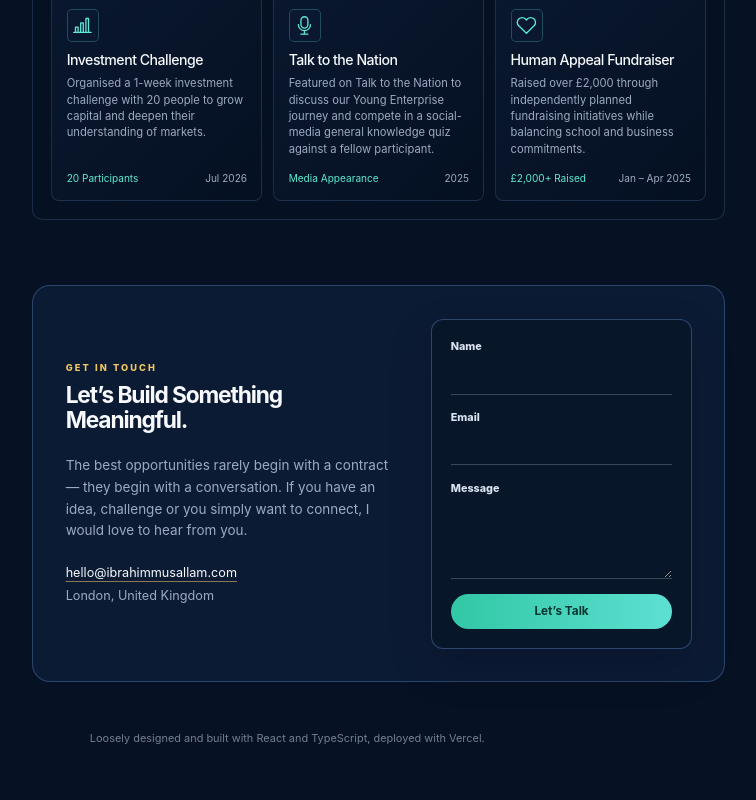
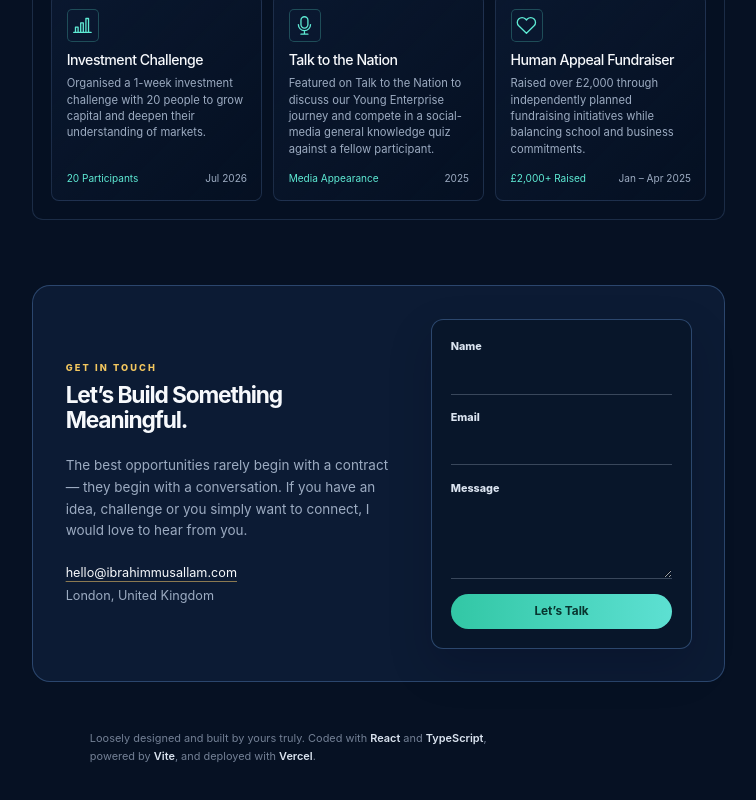
Before and after one commit to ibrahimmusallam10/Ibrahim-sConciergeUK, a React (Vite) app: page / in a window 1280 px wide. Shown: the part 3303-4103 px from the top of the page, without its empty margins (507-1263 px from the left). Built offline with nearby package versions, Linux system fonts and the light colour scheme.

Commit message:
Expand linked site credit
Publishes the expanded personal build credit with official technology links.

```diff
--- a/src/App.tsx
+++ b/src/App.tsx
@@ -512,7 +512,11 @@ export default function App() {
         </section>
 
         <footer className="site-credit">
-          Loosely designed and built with React and TypeScript, deployed with Vercel.
+          Loosely designed and built by yours truly. Coded with{' '}
+          <a href="https://react.dev/" target="_blank" rel="noreferrer">React</a> and{' '}
+          <a href="https://www.typescriptlang.org/" target="_blank" rel="noreferrer">TypeScript</a>, powered by{' '}
+          <a href="https://vite.dev/" target="_blank" rel="noreferrer">Vite</a>, and deployed with{' '}
+          <a href="https://vercel.com/" target="_blank" rel="noreferrer">Vercel</a>.
         </footer>
       </section>
     </main>
--- a/src/styles.css
+++ b/src/styles.css
@@ -221,6 +221,18 @@ h3 {
   color: rgba(156, 171, 193, 0.72);
   font-size: 0.76rem;
   line-height: 1.65;
+}
+
+.site-credit a {
+  color: var(--text);
+  font-weight: 600;
+  text-decoration: none;
+  transition: color 180ms ease;
+}
+
+.site-credit a:hover,
+.site-credit a:focus-visible {
+  color: var(--accent);
 }
 
 .section-block {
```
